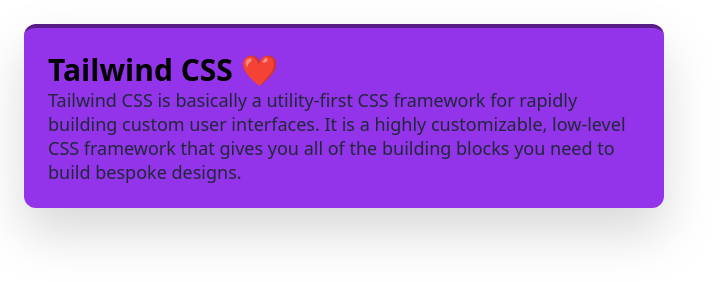
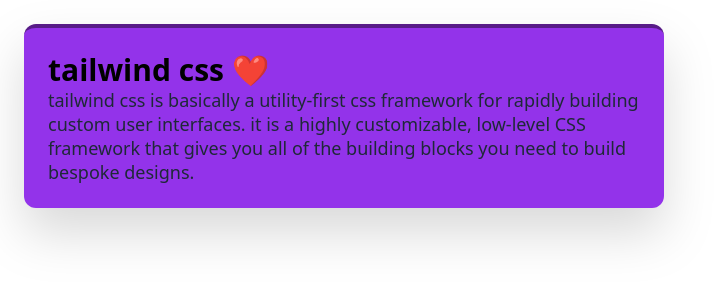
Before and after one commit to Talandar99/tailwdind_css_course, a website: page exercises/index.html in a window 1280 px wide. Shown: the whole page, without its empty margins (0-725 px from the left). Drawn offline with nearby package versions, Linux system fonts and the light colour scheme.

Commit message:
exercises

```diff
--- a/exercises/index.html
+++ b/exercises/index.html
@@ -10,10 +10,10 @@
 <body class="dark:bg-gray-700">
 	<div class="w-3/6 m-6 p-6 bg-purple-600 drop-shadow-2xl border-t-4
 			hover:border-blue-900  hover:bg-blue-600 border-purple-900 rounded-xl">
-		<h1 class="text-3xl font-bold">Tailwind CSS ❤</h1>
+		<h1 class="text-3xl font-bold">tailwind css ❤</h1>
 		<p class="font-medium text-lg leading-6 text-gray-800">
-			Tailwind CSS is basically a utility-first CSS framework for
-			rapidly building custom user interfaces. It is a highly
+			tailwind css is basically a utility-first css framework for
+			rapidly building custom user interfaces. it is a highly
 			customizable, low-level CSS framework that gives you all of the
 			building blocks you need to build bespoke designs.
 		</p>
```
